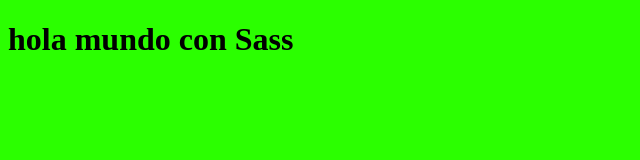
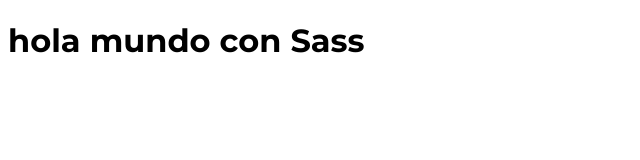
Before and after one commit to OscarVegaV/Festival_Musica_Performance_Web, a website: page index.html in a window 1280 px wide. Shown: the whole page, without its empty margins (0-640 px from the left). Drawn offline with Linux system fonts and the light colour scheme.

Commit message:
added Google Fonts to the project

```diff
--- a/index.html
+++ b/index.html
@@ -5,6 +5,9 @@
   <meta name="viewport" content="width=device-width, initial-scale=1.0">
   <link rel="stylesheet" href="build/css/app.css">
   <title>Festival De Música</title>
+  <link rel="preconnect" href="https://fonts.googleapis.com">
+<link rel="preconnect" href="https://fonts.gstatic.com" crossorigin>
+<link href="https://fonts.googleapis.com/css2?family=Montserrat:ital,wght@0,100..900;1,100..900&display=swap" rel="stylesheet">
 </head>
 <body>
   <h1>hola mundo con Sass
--- a/src/scss/app.scss
+++ b/src/scss/app.scss
@@ -1,3 +1,6 @@
 body {
-  background-color: #2bff00;
+
+  font-family: "Montserrat", sans-serif;
+  font-optical-sizing: auto;
+  font-style: normal;
 }
```
Also changed, not shown: build/css/app.css.
